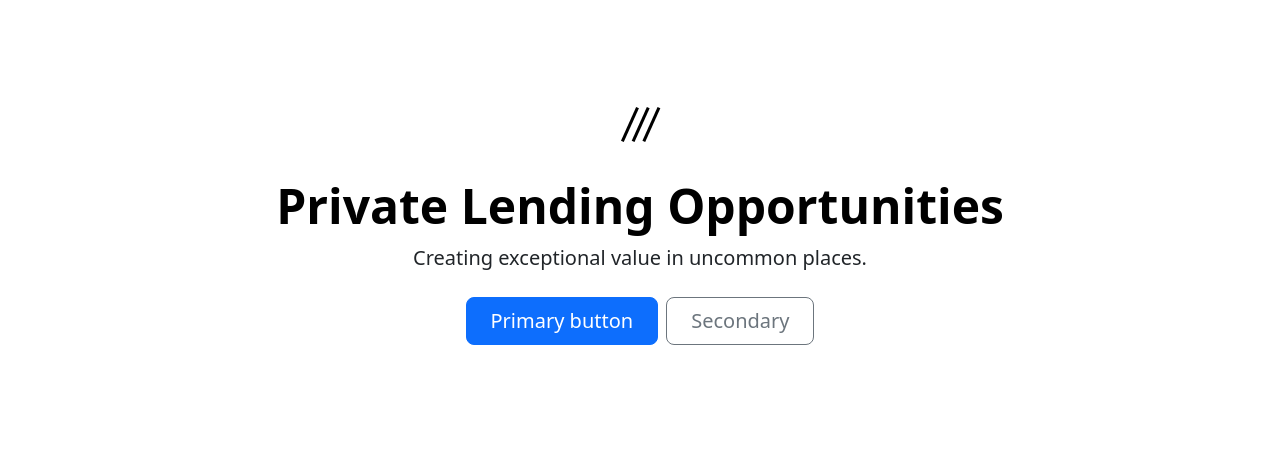
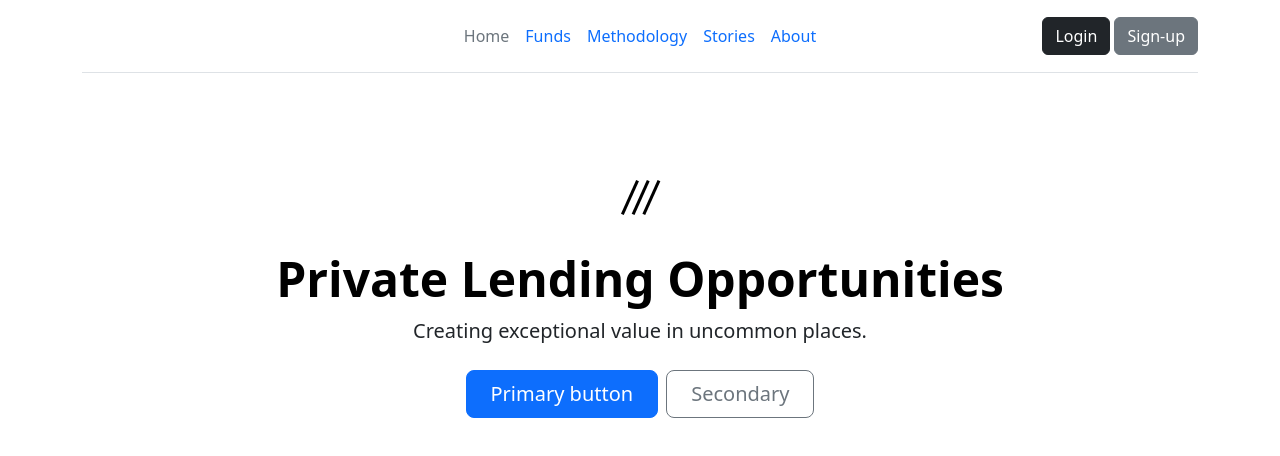
Before and after one commit to jrutzen/thetresorgroup.github.io, a plain HTML site: page index.html in a window 1280 px wide. Drawn offline with nearby package versions, Linux system fonts and the light colour scheme.

Commit message:
Update index.html

```diff
--- a/index.html
+++ b/index.html
@@ -16,6 +16,29 @@
 
 <body>
 
+<div class="container">
+    <header class="d-flex flex-wrap align-items-center justify-content-center justify-content-md-between py-3 mb-4 border-bottom">
+      <div class="col-md-3 mb-2 mb-md-0">
+        <a href="/" class="d-inline-flex link-body-emphasis text-decoration-none">
+          <svg class="bi" width="40" height="32" role="img" aria-label="logo"><use xlink:href="#bars"/></svg>
+        </a>
+      </div>
+
+      <ul class="nav col-12 col-md-auto mb-2 justify-content-center mb-md-0">
+        <li><a href="#" class="nav-link px-2 link-secondary">Home</a></li>
+        <li><a href="#" class="nav-link px-2">Funds</a></li>
+        <li><a href="#" class="nav-link px-2">Methodology</a></li>
+        <li><a href="#" class="nav-link px-2">Stories</a></li>
+        <li><a href="#" class="nav-link px-2">About</a></li>
+      </ul>
+
+      <div class="col-md-3 text-end">
+        <button type="button" class="btn btn-dark">Login</button>
+        <button type="button" class="btn btn-secondary">Sign-up</button>
+      </div>
+    </header>
+  </div>
+
   <div class="px-4 py-5 my-5 text-center">
     <img class="d-block mx-auto mb-4" src="/bars.svg" alt="" width="72" height="57">
     <h1 class="display-5 fw-bold text-body-emphasis">Private Lending Opportunities</h1>
```
